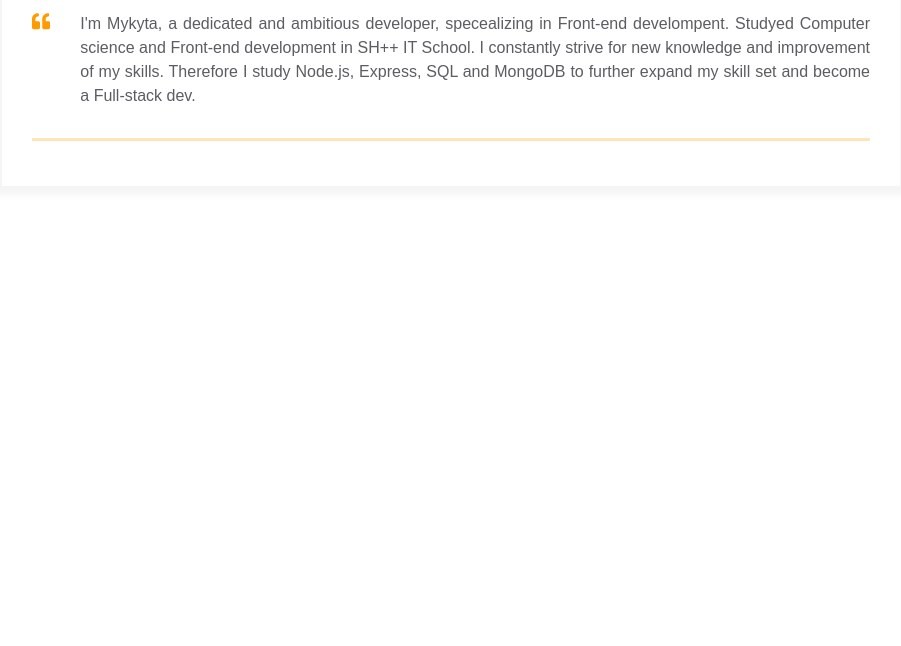
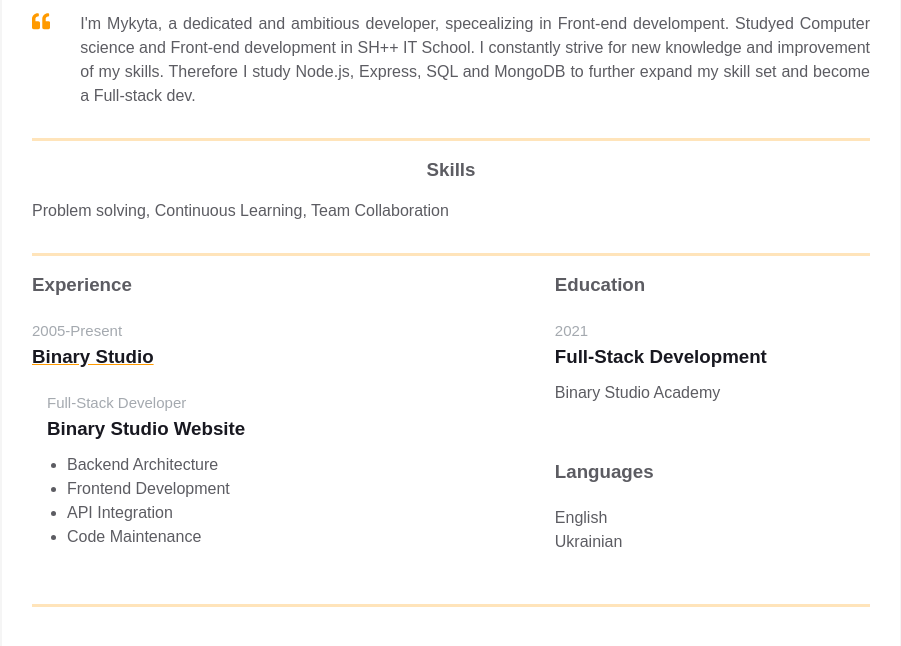
Before and after one commit to FatCaf/homepage, a plain HTML site: page index.html in a window 1280 px wide. Shown: the part 338-984 px from the top of the page, without its empty margins (189-1090 px from the left). Before the commit the page ends 800 px from the top, so only its background shows below. Drawn offline with Linux system fonts and the light colour scheme.

Commit message:
add templates for timeline and additional info

```diff
--- a/index.html
+++ b/index.html
@@ -151,6 +151,77 @@
 						</div>
 					</div>
 				</div>
+				<div class="container">
+					<div class="resume__block">
+						<div class="skills">
+							<h3 class="skills__header">Skills</h3>
+							<p class="skills__text">
+								Problem solving, Continuous Learning, Team Collaboration
+							</p>
+						</div>
+					</div>
+				</div>
+				<div class="container">
+					<div class="resume__block">
+						<div class="main-info fh">
+							<div class="experiences">
+								<h3 class="experiences__header">Experience</h3>
+								<div class="experiences__company">
+									<div class="experiences__company-header">
+										<span class="experiences__company-header-durability"
+											>2005-Present</span
+										>
+										<h3 class="experiences__company-header-name">
+											Binary Studio
+										</h3>
+									</div>
+
+									<div class="experiences__company-project">
+										<span class="experiences__company-project-role"
+											>Full-Stack Developer</span
+										>
+										<h3 class="experiences__company-project-name">
+											Binary Studio Website
+										</h3>
+										<ul class="experiences__company-project-responsibilities">
+											<li>Backend Architecture</li>
+											<li>Frontend Development</li>
+											<li>API Integration</li>
+											<li>Code Maintenance</li>
+										</ul>
+									</div>
+								</div>
+							</div>
+
+							<div class="additional-info fv">
+								<div class="additional-info__education">
+									<h3 class="additional-info__education-header">Education</h3>
+									<div class="additional-info__education-university">
+										<span
+											class="additional-info__education-university-durability"
+										>
+											2021
+										</span>
+										<h3
+											class="additional-info__education-university-speciality"
+										>
+											Full-Stack Development
+										</h3>
+										<p class="additional-info__education-university-name">
+											Binary Studio Academy
+										</p>
+									</div>
+								</div>
+
+								<div class="additional-info__languages">
+									<h3 class="additional-info__languages-header">Languages</h3>
+									<p class="additional-info__languages-item">English</p>
+									<p class="additional-info__languages-item">Ukrainian</p>
+								</div>
+							</div>
+						</div>
+					</div>
+				</div>
 			</div>
 		</main>
 	</body>
```
